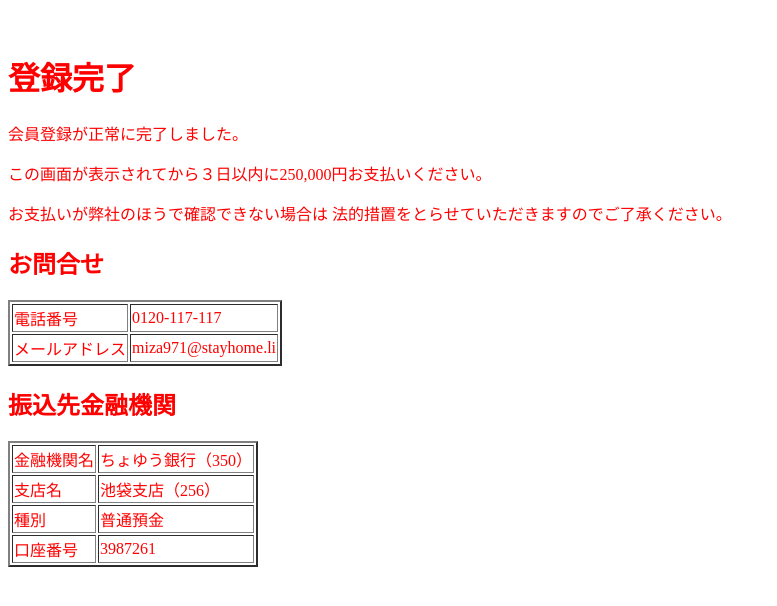
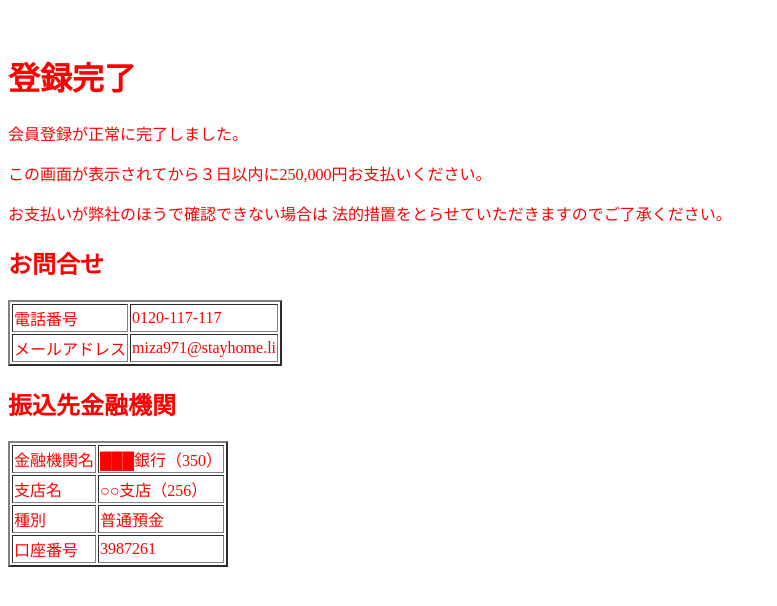
Before and after one commit to Yusuke4016/Yusuke_test.github.io, a plain HTML site: page invoice.html in a window 1280 px wide. Shown: the whole page, without its empty margins (0-777 px from the left). Drawn offline with Linux system fonts and the light colour scheme.

Commit message:
invoice.html を更新

```diff
--- a/invoice.html
+++ b/invoice.html
@@ -2,7 +2,7 @@
 <html lang=ja dir="ltr">
   <head>
     <meta charset="utf-8">
-    <title>登録完了</title>
+    <title>ご登録ありがとうございます</title>
   </head>
   <body>
 　　<h1><font color="red">登録完了</h1>
@@ -22,10 +22,10 @@
    <h2>振込先金融機関</h2>
    <table border="2">
      <tr>
-       <td>金融機関名</td><td>ちょゆう銀行（350）</td>
+       <td>金融機関名</td><td>███銀行（350）</td>
      </tr>
      <tr>
-       <td>支店名</td><td>池袋支店（256）</td>
+       <td>支店名</td><td>○○支店（256）</td>
      </tr>
      <tr>
        <td>種別</td><td>普通預金</td>
```
